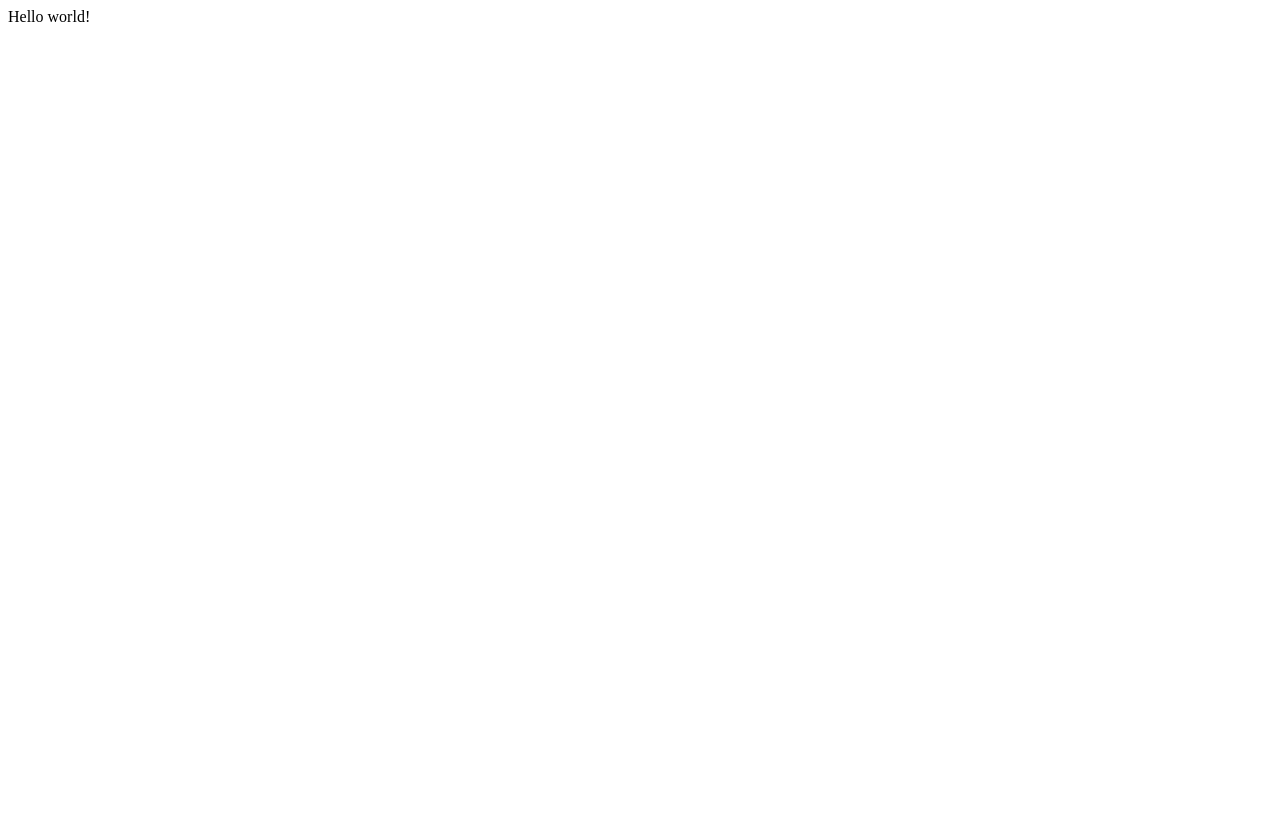
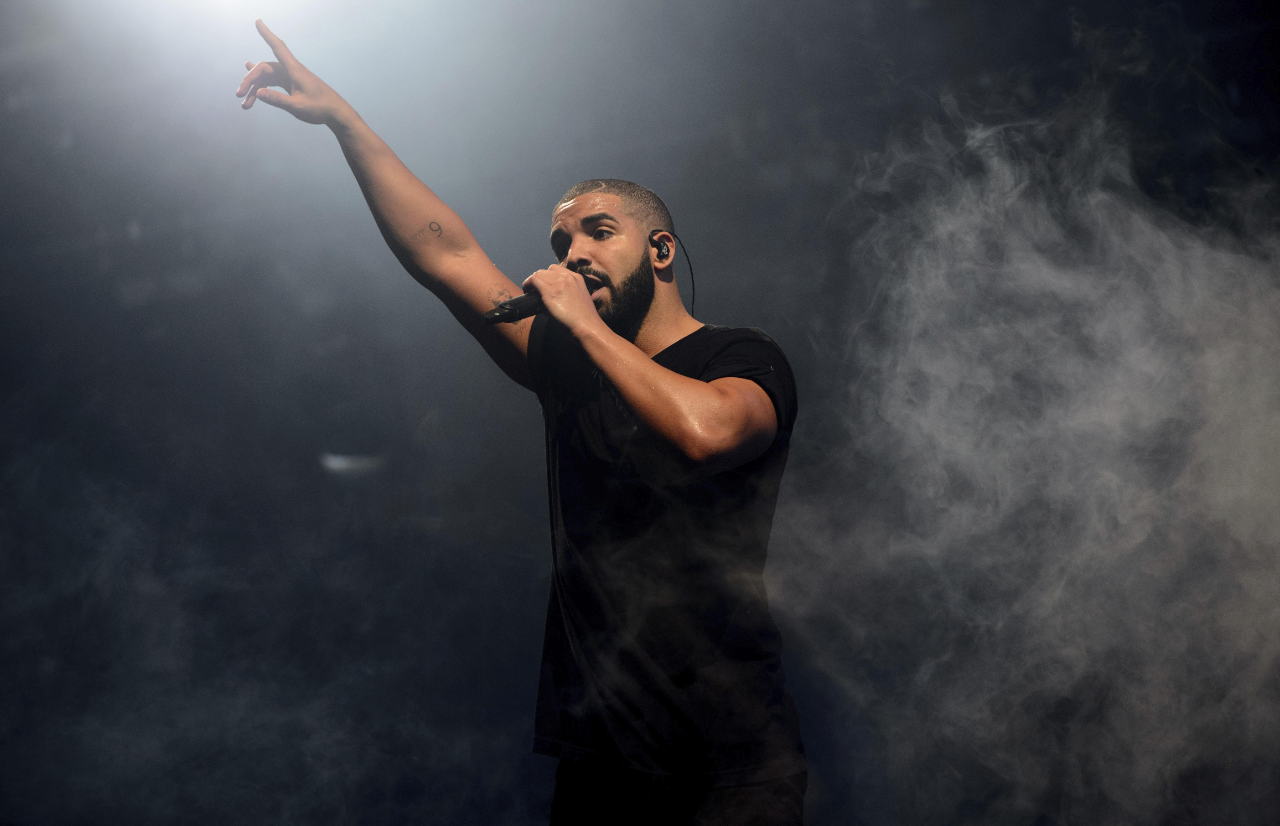
Before and after one commit to ehmorris/zoom-image-to-point, a Gatsby app: page / in a window 1280 px wide. Before the commit the page ends 800 px from the top, so only its background shows below. Built offline with nearby package versions, Linux system fonts and the light colour scheme.

Commit message:
Render image

```diff
--- /dev/null
+++ b/src/pages/CenterContent.js
@@ -0,0 +1,20 @@
+import React from "react"
+
+const CenterContent = props => {
+  return (
+    <div style={{
+      display: 'flex',
+      alignItems: 'center',
+      justifyContent: 'center',
+      position: 'absolute',
+      top: '0',
+      left: '0',
+      width: '100vw',
+      height: '100vh',
+    }}>
+      {props.children}
+    </div>
+  )
+}
+
+export default CenterContent;
--- /dev/null
+++ b/src/pages/ZoomableImage.js
@@ -0,0 +1,17 @@
+import React from "react"
+import Drake from "../images/Drake.jpg"
+
+class ZoomableImage extends React.Component {
+  render() {
+    return (
+      <img
+        style={{
+          width: '100%',
+        }}
+        src={Drake}
+      />
+    )
+  }
+}
+
+export default ZoomableImage;
--- a/src/pages/index.js
+++ b/src/pages/index.js
@@ -1,3 +1,11 @@
 import React from "react"
+import ZoomableImage from "./ZoomableImage"
+import CenterContent from "./CenterContent"
 
-export default () => <div>Hello world!</div>
+export default () => {
+  return (
+    <CenterContent>
+      <ZoomableImage />
+    </CenterContent>
+  )
+}
```
Also changed, not shown: src/images/Drake.jpg (added).
